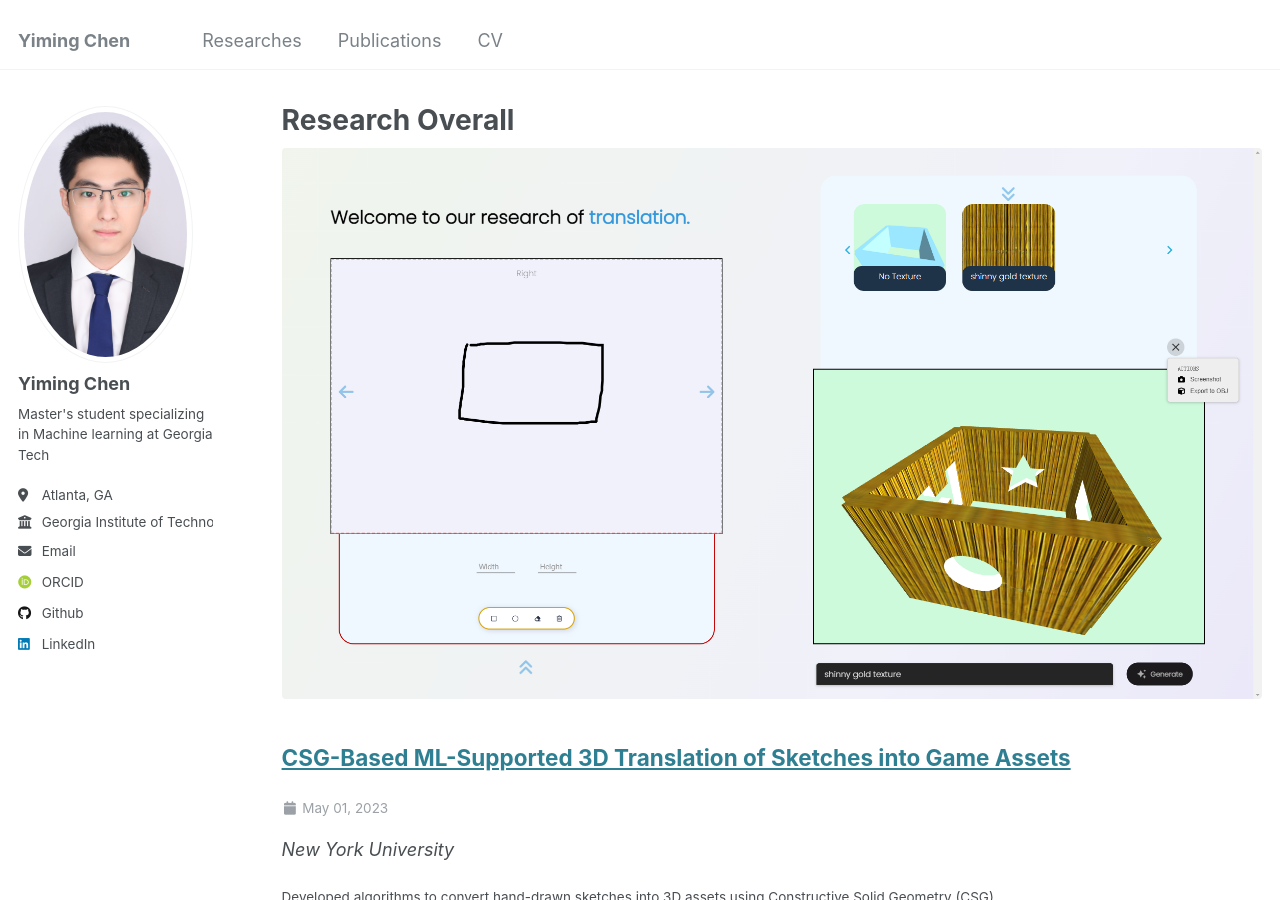
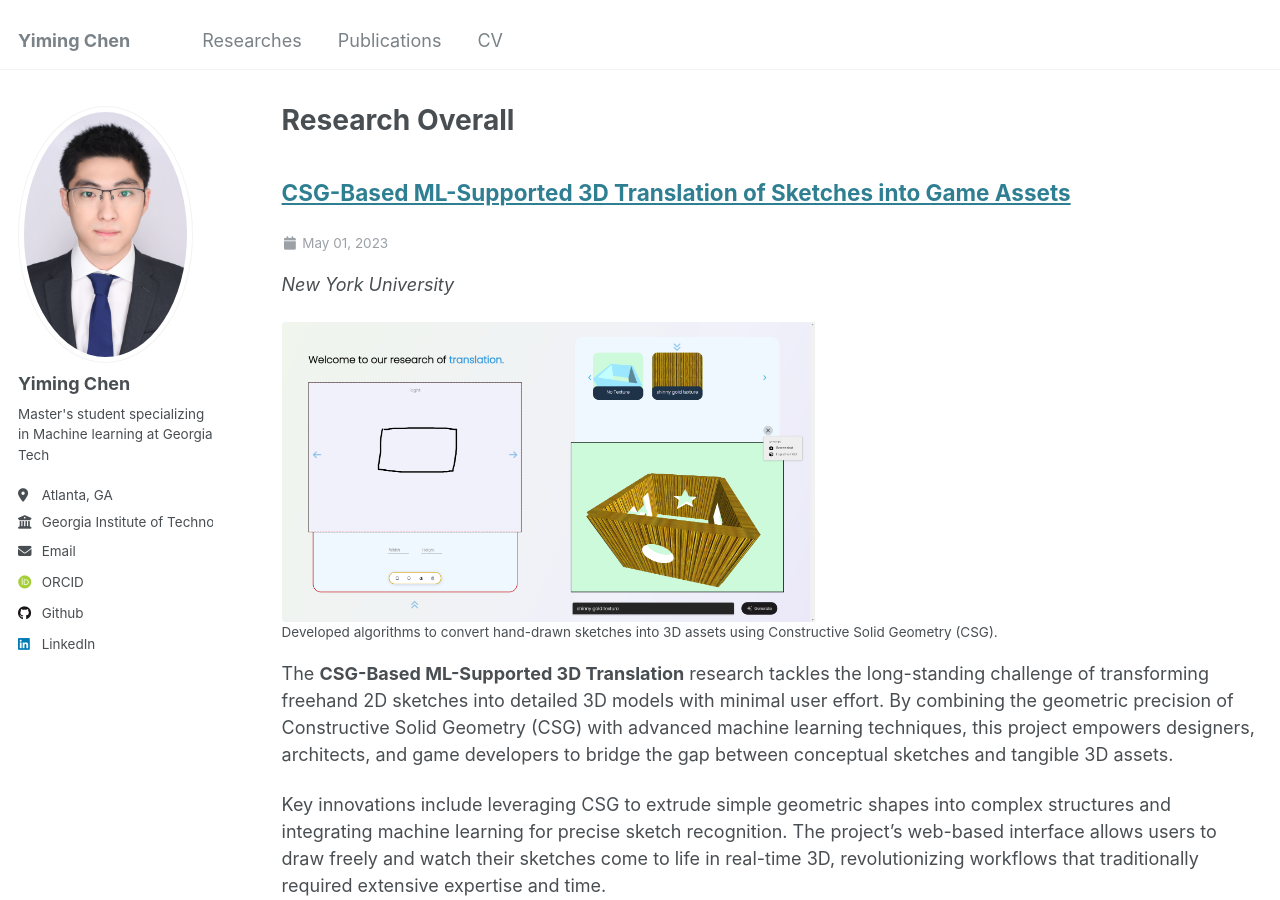
Before and after one commit to Spectraorder/spectraorder.github.io, a Jekyll site: the page built from _pages/researches.html, in a window 1280 px wide and 900 px high. Built offline with Jekyll 4.4.1, drawn with Linux system fonts in a browser that asks for light colours; some web fonts are replaced.

Commit message:
image height and pos

```diff
--- a/_pages/researches.html
+++ b/_pages/researches.html
@@ -10,18 +10,6 @@ author_profile: true
 {% for post in site.researches %}
   <div class="archive__item">
     <article class="archive__item" itemscope itemtype="http://schema.org/CreativeWork">
-      {% if post.header.teaser %}
-        <div class="archive__item-teaser">
-          <img src=
-            {% if post.header.teaser contains "://" %}
-              "{{ post.header.teaser }}"
-            {% else %}
-              "{{ base_path }}/images/{{ post.header.teaser }}"
-            {% endif %}
-            alt="">
-        </div>
-      {% endif %}
-
       <h2 class="archive__item-title" itemprop="headline">
         <a href="{{ post.permalink | prepend: base_path }}" rel="permalink">{{ post.title }}</a>
       </h2>
@@ -35,6 +23,18 @@ author_profile: true
 
       {% if post.venue %}
         <p><i>{{ post.venue }}</i></p>
+      {% endif %}
+
+      {% if post.header.teaser %}
+        <div class="archive__item-teaser" style="max-height: 300px; overflow: hidden;">
+          <img src=
+            {% if post.header.teaser contains "://" %}
+              "{{ post.header.teaser }}"
+            {% else %}
+              "{{ base_path }}/images/{{ post.header.teaser }}"
+            {% endif %}
+            alt="" style="width: auto; height: 300px; object-fit: contain;">
+        </div>
       {% endif %}
 
       {% if post.excerpt %}
```
